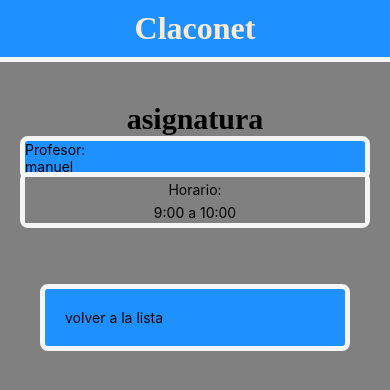
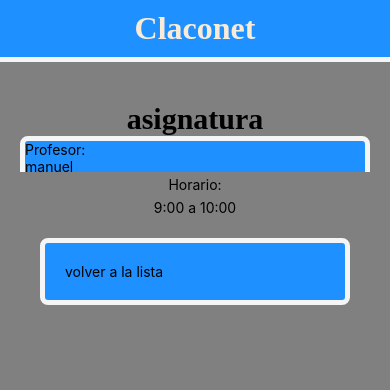
Before and after one commit to manzo1701/claconet, a React Native app: screen /asignatura_1 in a window 390 px wide. Shown: the top 390 px of the page. Built offline with nearby package versions, Linux system fonts and the light colour scheme.

Commit message:
comit realizado

```diff
--- a/Styles/Styles.css
+++ b/Styles/Styles.css
@@ -42,12 +42,7 @@
 }
 .box_2{
     background-color: dodgerblue;
-    border: 5px solid whitesmoke;
-    display: block;
-    border-radius: 8px;
 
-
-    margin-bottom: 16%;
 }
 .return{
     display: flex;
```
